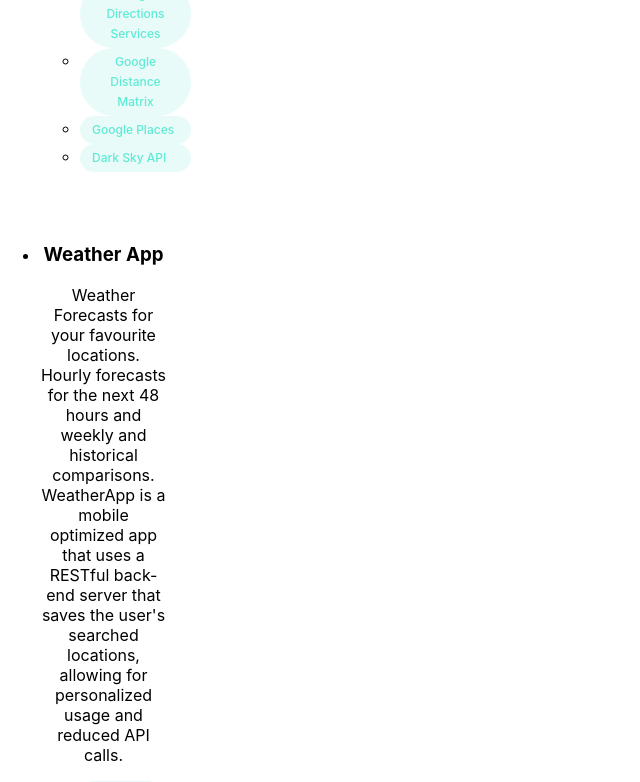
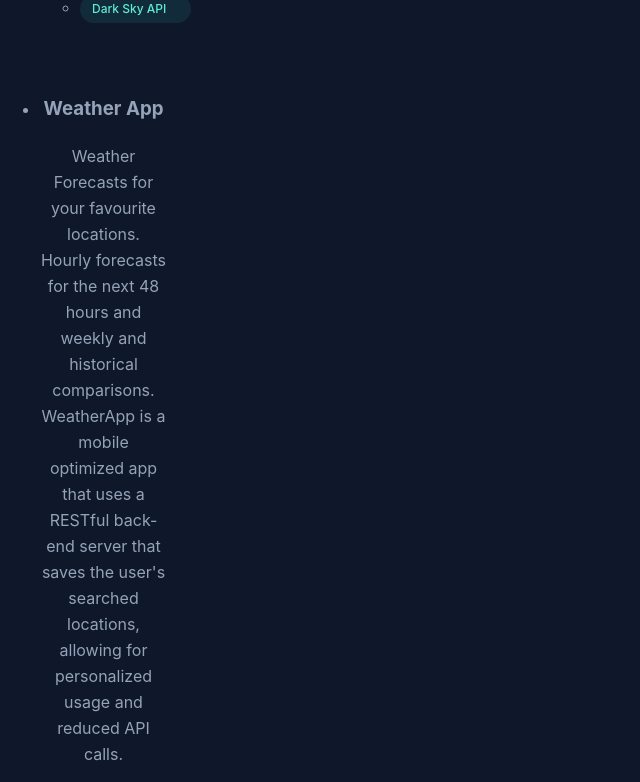
Before and after one commit to JashanB/Portfolio-V2, a React (Create React App) app: page / in a window 1280 px wide. Shown: the top 782 px of the page, without its empty margins (0-640 px from the left). Built offline with nearby package versions, Linux system fonts and the light colour scheme.

Commit message:
adding styling

```diff
--- a/src/components/app/App.css
+++ b/src/components/app/App.css
@@ -4,9 +4,16 @@
   flex-direction: column;
   height: 100vh;
   justify-content: center;
+  --tw-text-opacity: 1;
+  color: rgb(148 163 184/var(--tw-text-opacity));
+  line-height: 1.625;
+  --tw-bg-opacity: 1;
+  background-color: rgb(15 23 42/var(--tw-bg-opacity));
+}
+.body {
+  display: block;
 
 }
-
 .modal-closed {
   display: none;
 }
```
